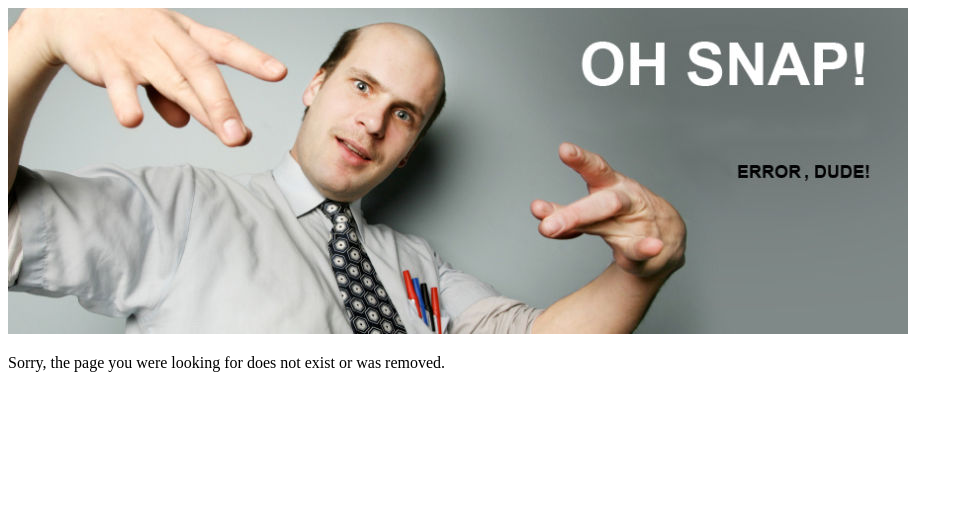
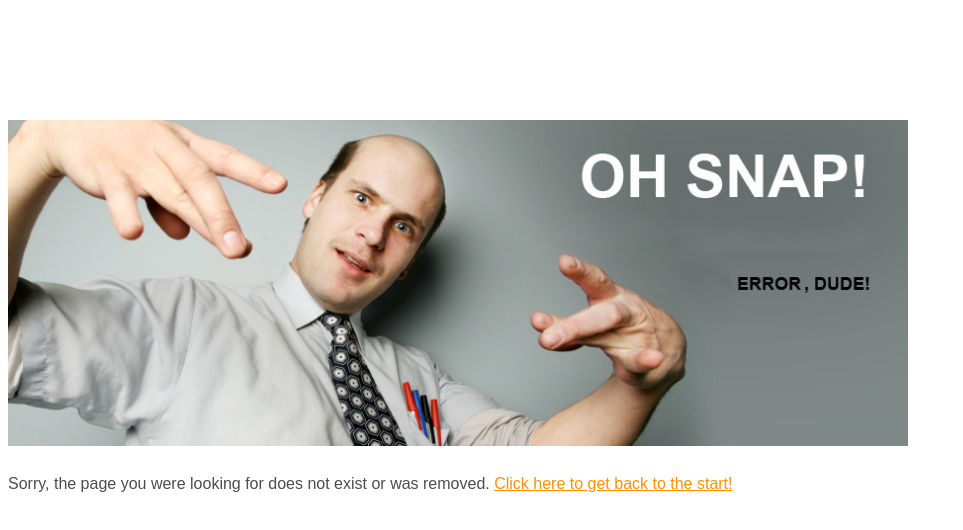
Before and after one commit to xnappy/xnappy.github.io, a plain HTML site: page 404.html in a window 1280 px wide. Shown: the whole page, without its empty margins (0-963 px from the left). Drawn offline with Linux system fonts and the light colour scheme.

Commit message:
Update Error Page and Add Presentation site

```diff
--- a/404.html
+++ b/404.html
@@ -1,12 +1,23 @@
 <!DOCTYPE HTML>
 <html>
 	<head>
-		<title>404 Error</title>
+	<meta charset="utf-8">
+	<meta http-equiv="X-UA-Compatible" content="IE=edge">
+	<title>Online CV Mehmet Ali Incekara</title>
+	<meta name="viewport" content="width=device-width, initial-scale=1">
+	<meta name="description" content="" />
+	<meta name="keywords" content="" />
+	<meta name="author" content="Mehmet Ali Incekara" />
+	<title>404 Error</title>
+
+	<link rel="stylesheet" href="css/style.css">
 	</head>
 	<body>
-		<div class="errorBox">
-			<img src="/images/ohsnap.png" alt="Oh snap! Error Dude."/>
-			<p> Sorry, the page you were looking for does not exist or was removed. </p>
+		<div id="part-resume" class="part-bg-color">
+			<div class="errorBox">
+				<img src="/images/ohsnap.png" alt="Oh snap! Error Dude."/>
+				<p> Sorry, the page you were looking for does not exist or was removed. <a href="https://xnappy.github.io">Click here to get back to the start!</a></p>
+			</div>
 		</div>
 	</body>
 </html>
```
Also changed, not shown: presentation.html (added).
